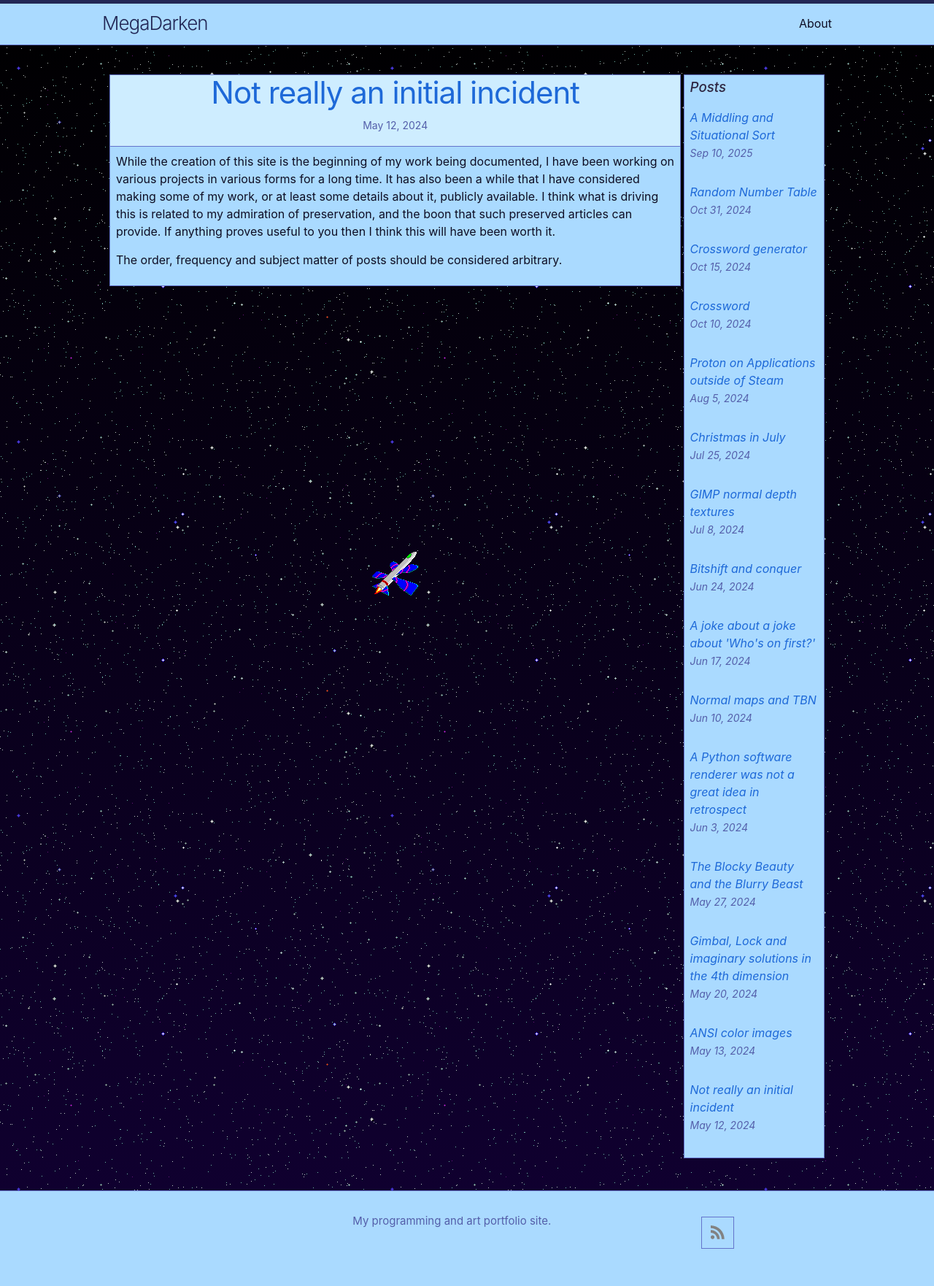
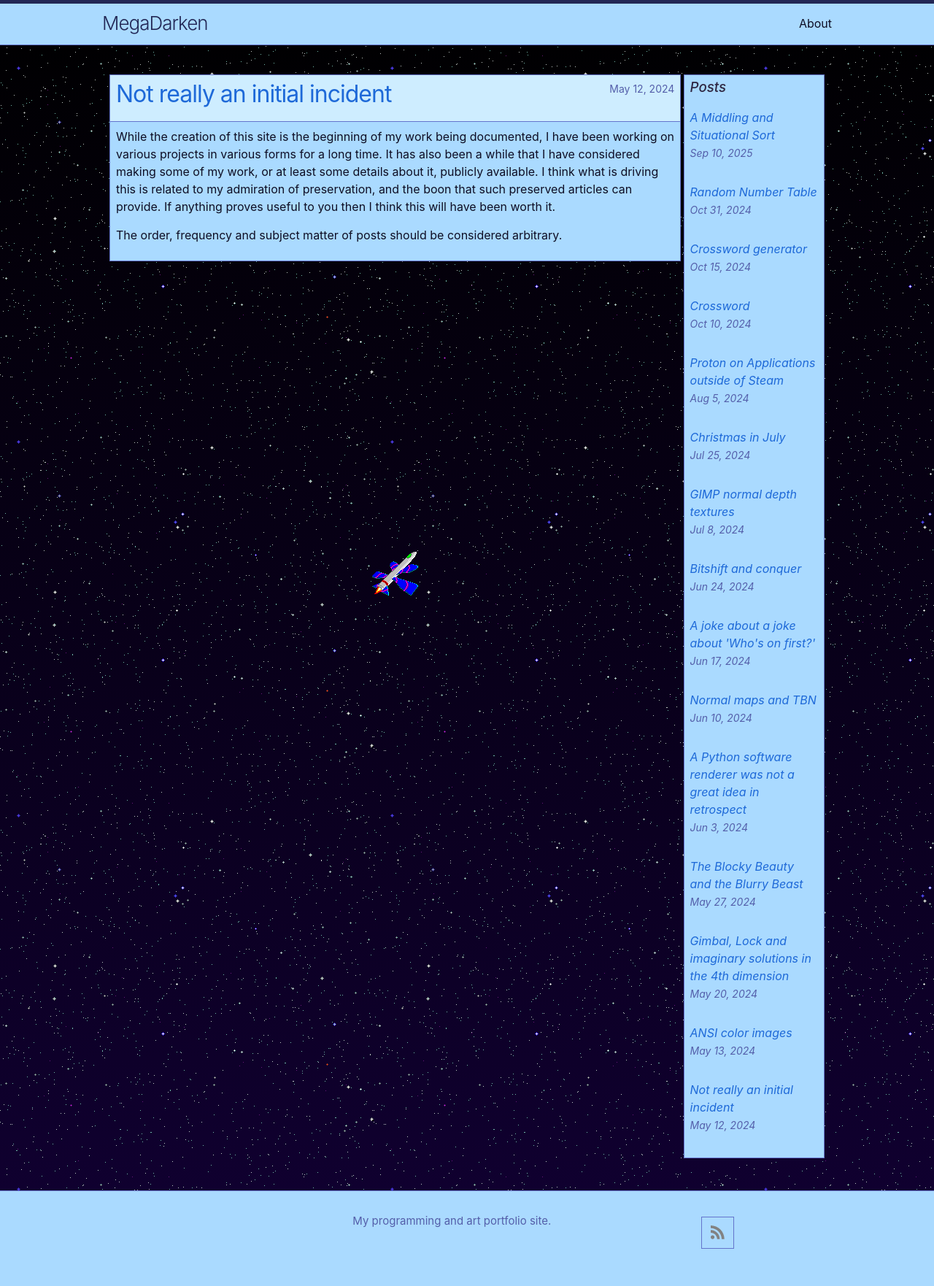
Before and after one commit to MegaDarken/megadarken.github.io, a Jekyll site: the page built from _posts/2024-05-12-not-really-an-initial-incident.markdown, in a window 1280 px wide. Shown: the whole page at 73% size. Built offline with Jekyll 4.4.1, drawn with Linux system fonts in a browser that asks for light colours.

Commit message:
css post-header text rework

```diff
--- a/_sass/_layout.scss
+++ b/_sass/_layout.scss
@@ -169,8 +169,7 @@
  * Posts
  */
 .post-header {
-  padding-bottom: 18px;
-  text-align: center;
+  text-align: left;
   border-bottom: 1px solid $border-color-01;
 }
 
@@ -191,13 +190,13 @@
 .post-title,
 .post-content h1 {
   margin-bottom: 10px;
-  @include relative-font-size(2.625);
+  @include relative-font-size(1.625);
   font-weight: $base-font-weight;
   letter-spacing: -1px;
   line-height: 1.15;
 
   @media screen and (min-width: $on-large) {
-    @include relative-font-size(2.625);
+    @include relative-font-size(2.0);
   }
 }
 
--- a/_sass/custom.scss
+++ b/_sass/custom.scss
@@ -200,6 +200,15 @@ table {
 .post-header {
   background-color: $brand-color-light;
   width: 100%;
+  display: flex; justify-content: space-between;
+
+  .post-title {
+    padding: 8px;
+  }
+
+  .post-meta {
+    padding: 8px;
+  }
 }
 
 .post-content {
```
